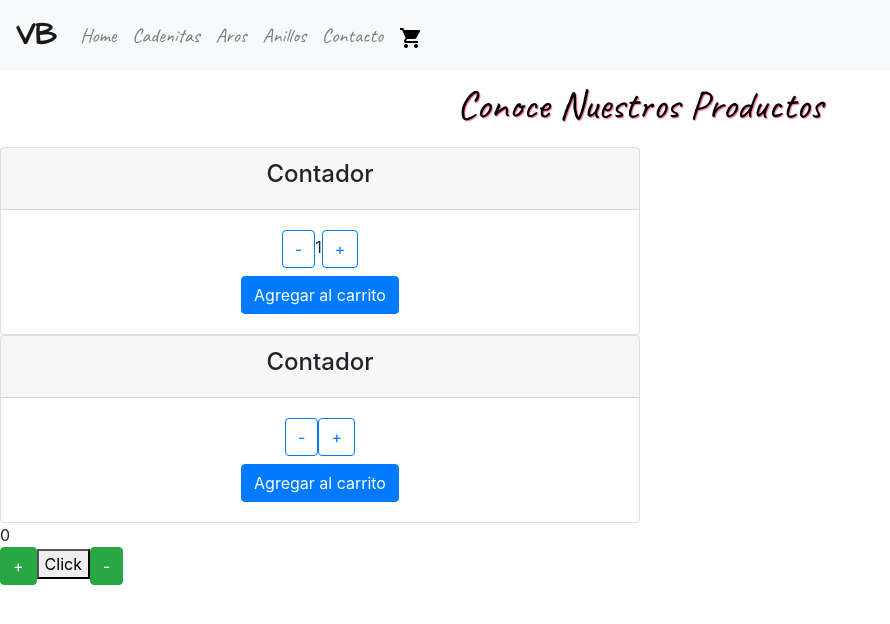
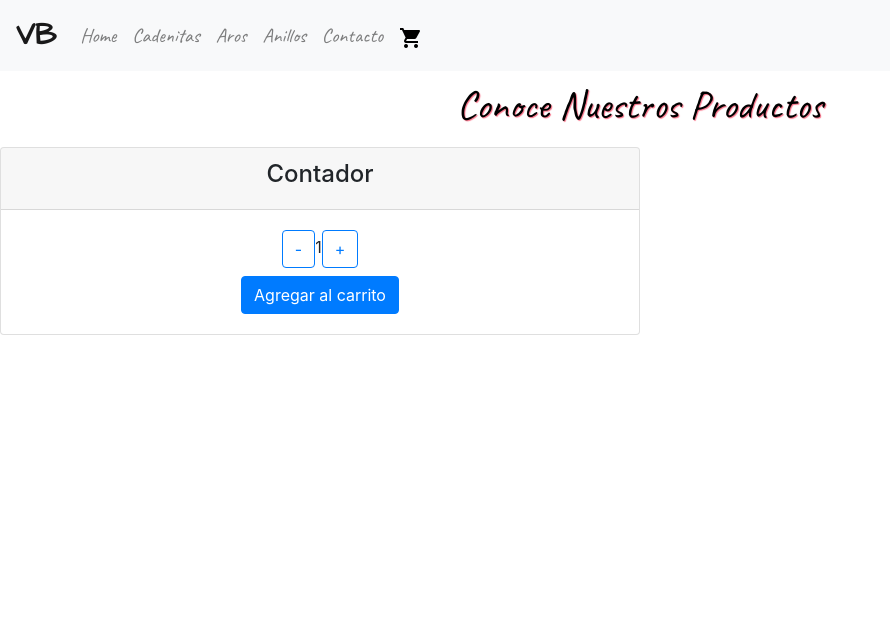
Before and after one commit to SebastianDeFranco/React-ecommerce, a React (Create React App) app: page / in a window 1280 px wide. Shown: the top 624 px of the page, without its empty margins (0-890 px from the left). Built offline with nearby package versions, Linux system fonts and the light colour scheme.

Commit message:
Sebastian De Franco

```diff
--- a/src/App.js
+++ b/src/App.js
@@ -18,11 +18,6 @@ function handleContador(){
     <div className="body">
       <NavBar/>
       <ItemListContainer greeting="Conoce Nuestros Productos" user="Actividad"/>
-      <ItemCount/>
-      {contador}<br/>
-      <button className="btn btn-success">+</button>
-      <button  onClick={handleContador}>Click</button>
-      <button className="btn btn-success">-</button>
     </div>
 
   );
--- a/src/components/ItemCount.jsx
+++ b/src/components/ItemCount.jsx
@@ -22,7 +22,7 @@ function ItemCount({initial, stock, onAdd}) {
                     <button className="btn btn-outline-primary" onClick={handleRemove}>-</button>
                     <label>{cantidad}</label>
                     <button className="btn btn-outline-primary" onClick={handleAdd}>+</button><br/>
-                    <button className="btn btn-primary mt-2" onClick={()=>onAdd(0)}>Agregar al carrito</button>
+                    <button className="btn btn-primary mt-2" onClick={()=>onAdd()}>Agregar al carrito</button>
                 </div>
             </div>
         </>
--- a/src/components/shop/ItemListContainer.jsx
+++ b/src/components/shop/ItemListContainer.jsx
@@ -1,9 +1,5 @@
 import React from 'react'
 import ItemCount from '../ItemCount'
-
-const handleCount=(cant)=>{
-    console.log(cant);
-}
 
 
 function ItemListContainer(props) {
@@ -11,7 +7,7 @@ function ItemListContainer(props) {
     return (
         <div className="banner">
             <h1 className="greeting">{greeting}</h1>
-            <ItemCount stock={5} initial={1} onAdd={handleCount} />
+            <ItemCount stock={5} initial={1}/>
         </div>
     )
 }
```
